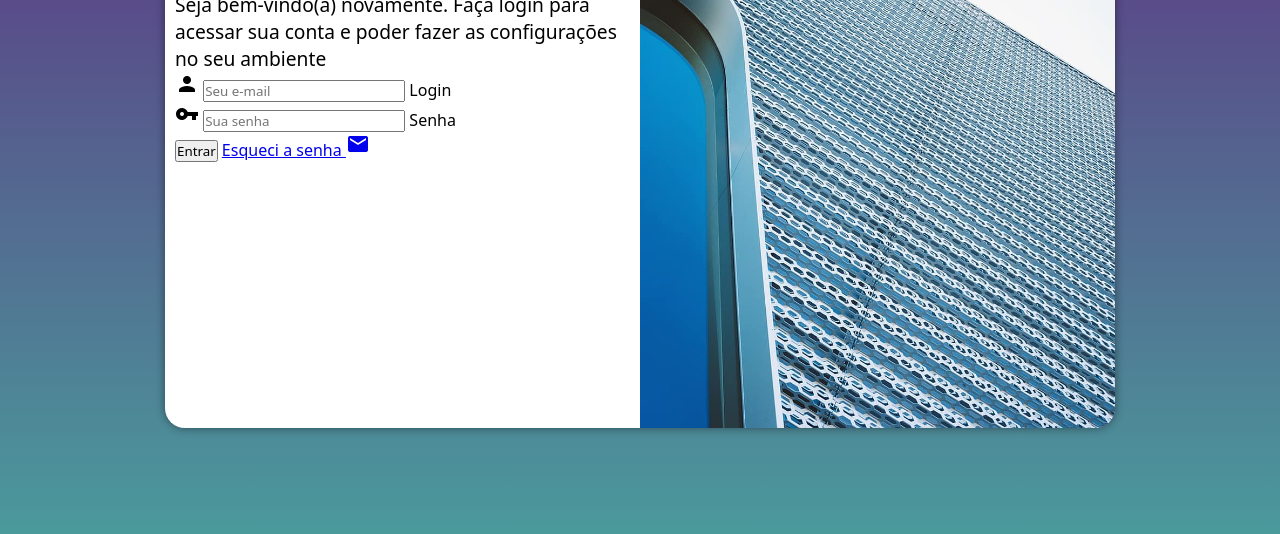
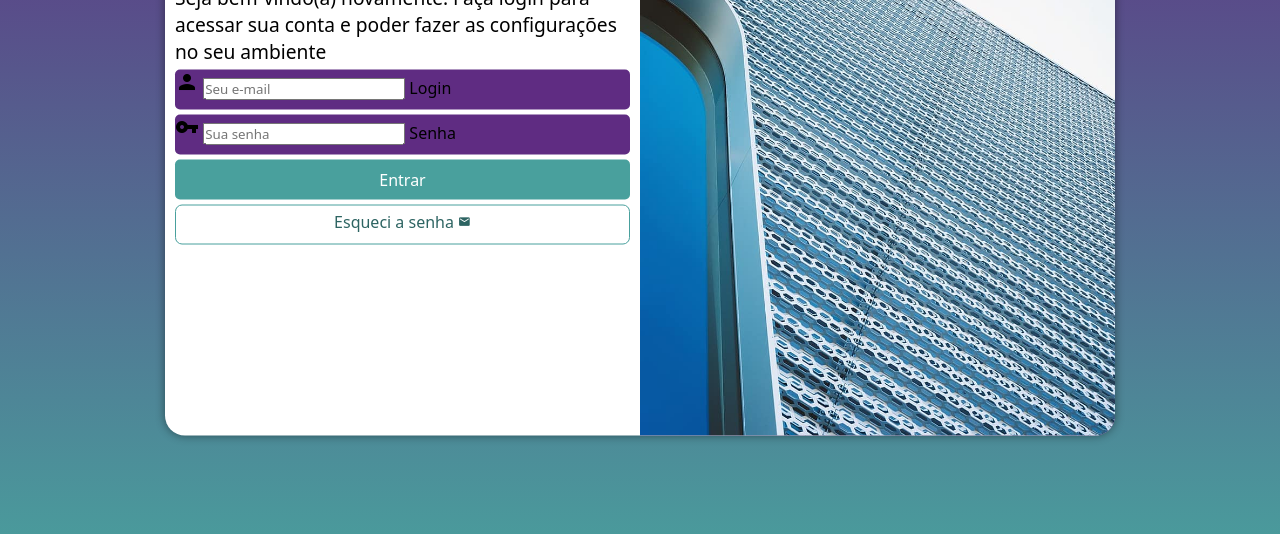
Before and after one commit to allefbcc/projeto-login, a plain HTML site: page index.html in a window 1280 px wide. Shown: the part 222-756 px from the top of the page. Drawn offline with Linux system fonts and the light colour scheme.

Commit message:
formatação do formulário

```diff
--- a/estilos/style.css
+++ b/estilos/style.css
@@ -34,7 +34,7 @@ section#login {
 
     background-color: white;
     width: 250px;
-    height: 500px;
+    height: 515px;
     border-radius: 20px;
     box-shadow: 0px 0px 10px rgba(0, 0, 0, 0.450);
 
@@ -63,3 +63,57 @@ div#formulario > h1 {
 div#formulario > p {
     font-size: 0.8em;
 }
+
+form > div.campo {
+    background-color: #5f2c82;
+    display: block;
+    width: 100%;
+    height: 40px;
+    border-radius: 5px;
+    margin: 5px 0px;
+}
+
+/*
+div.campo > label {
+    display: none;
+}
+*/
+
+form > input[type=submit] {
+    display: block;
+    font-size: 1em;
+    width: 100%;
+    height: 40px;
+    background-color: #49a09d;
+    color: white;
+    border: none;
+    border-radius: 5px;
+    cursor: pointer;
+}
+
+form > input[type=submit]:hover {
+    background-color: #2d6462;
+}
+
+form > a.botao {
+    display: block;
+    text-align: center;
+    font-size: 1em;
+    width: 100%;
+    height: 40px;
+    padding-top: 5px;
+    margin-top: 5px;
+    background-color: white;
+    color: #2d6462;
+    border: 1px solid #49a09d;
+    border-radius: 7px;
+    text-decoration: none;
+}
+
+form > a.botao:hover {
+    background-color: #6cd3cf;
+}
+
+form > a.botao > span {
+    font-size: 0.8em;
+}
--- a/index.html
+++ b/index.html
@@ -30,7 +30,7 @@
                         <label for="isenha">Senha</label>
                     </div>
                     <input type="submit" value="Entrar">
-                    <a href="esqueci.html">Esqueci a senha <span class="material-icons">mail</span></a>
+                    <a href="esqueci.html" class="botao">Esqueci a senha <span class="material-icons">mail</span></a>
                 </form>
             </div>
         </section>
```
